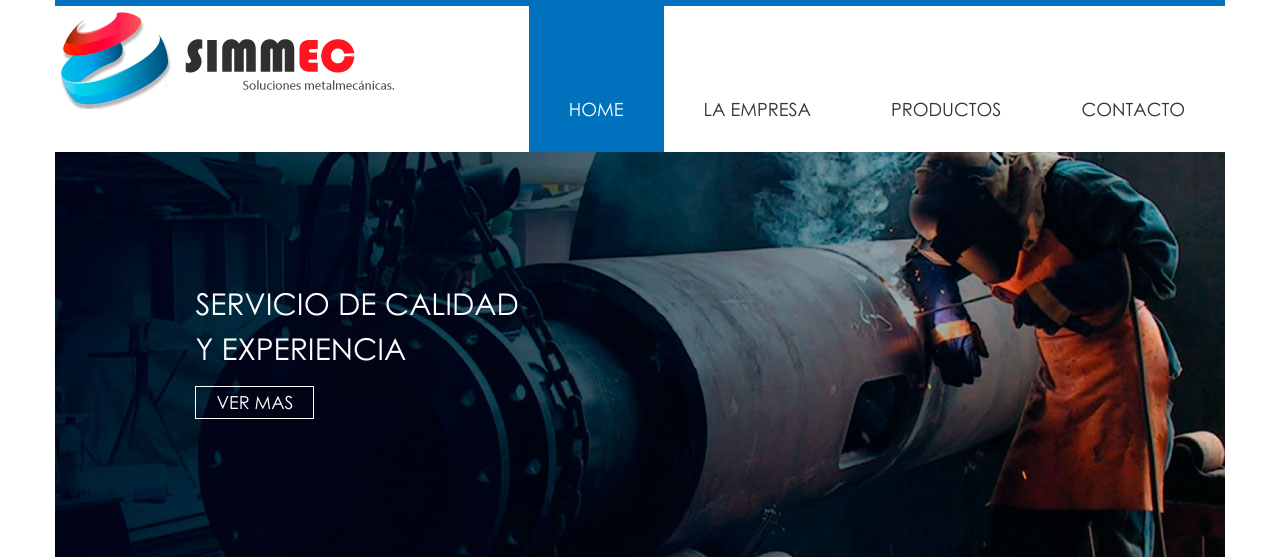
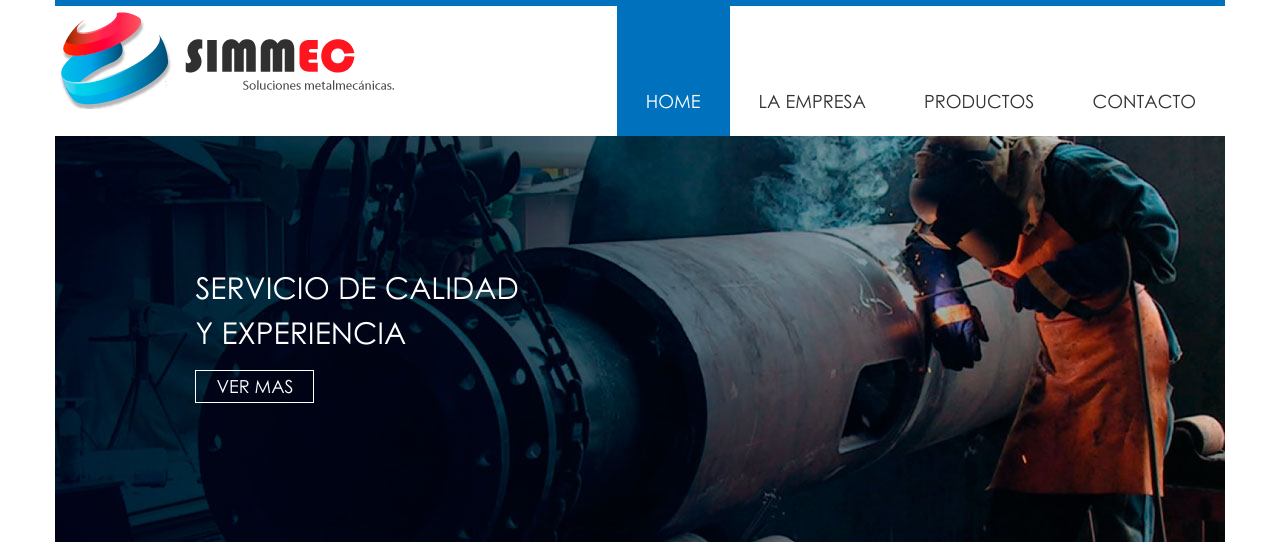
Before and after one commit to OscarSith/simmsec, a PHP site: page / in a window 1280 px wide. Shown: the top 557 px of the page. Run offline with PHP 8.4, Linux system fonts and the light colour scheme.

Commit message:
Corregido el padding de los nav a

```diff
--- a/css/main.css
+++ b/css/main.css
@@ -27,7 +27,8 @@ header nav li {
 }
 header nav a {
 	font-size: 1.3em;
-	color: #333
+	color: #333;
+	padding: 2px 4px !important
 }
 header nav li.active {
 	background-color: #0071BC;
```
